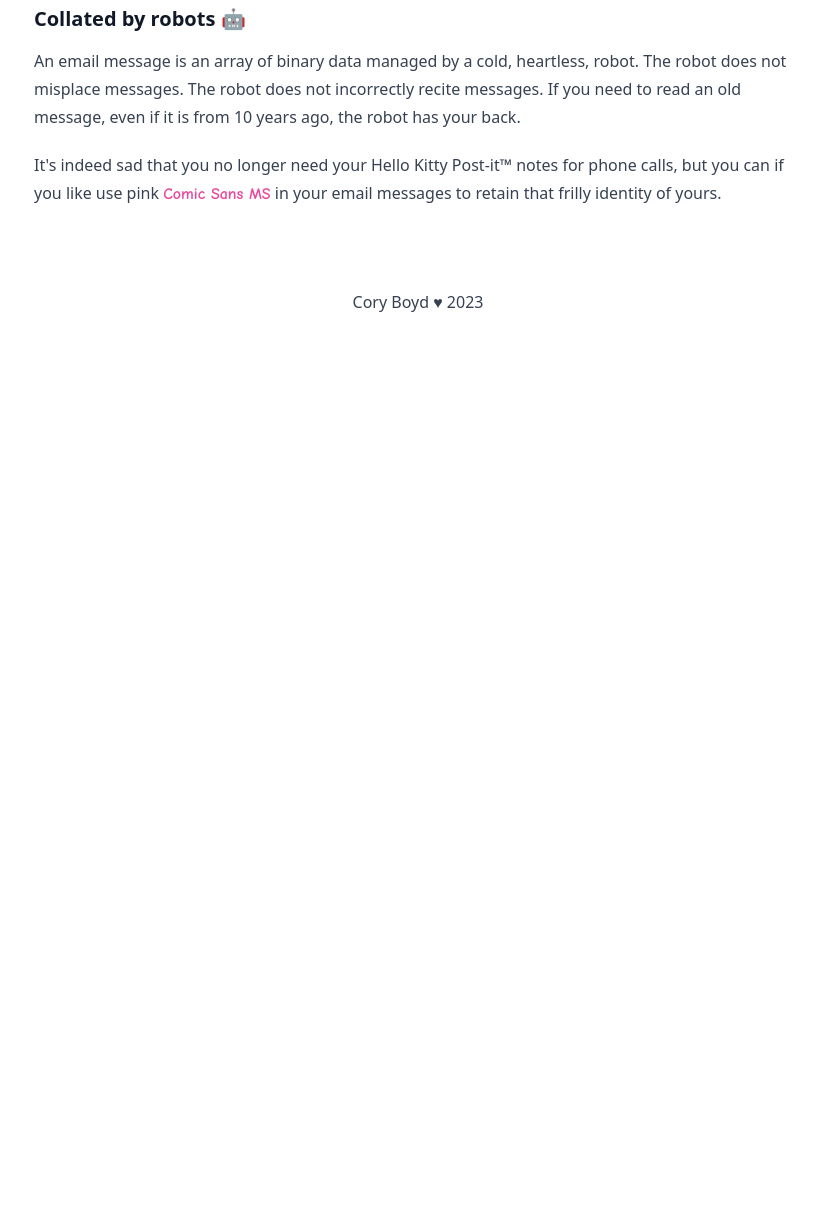
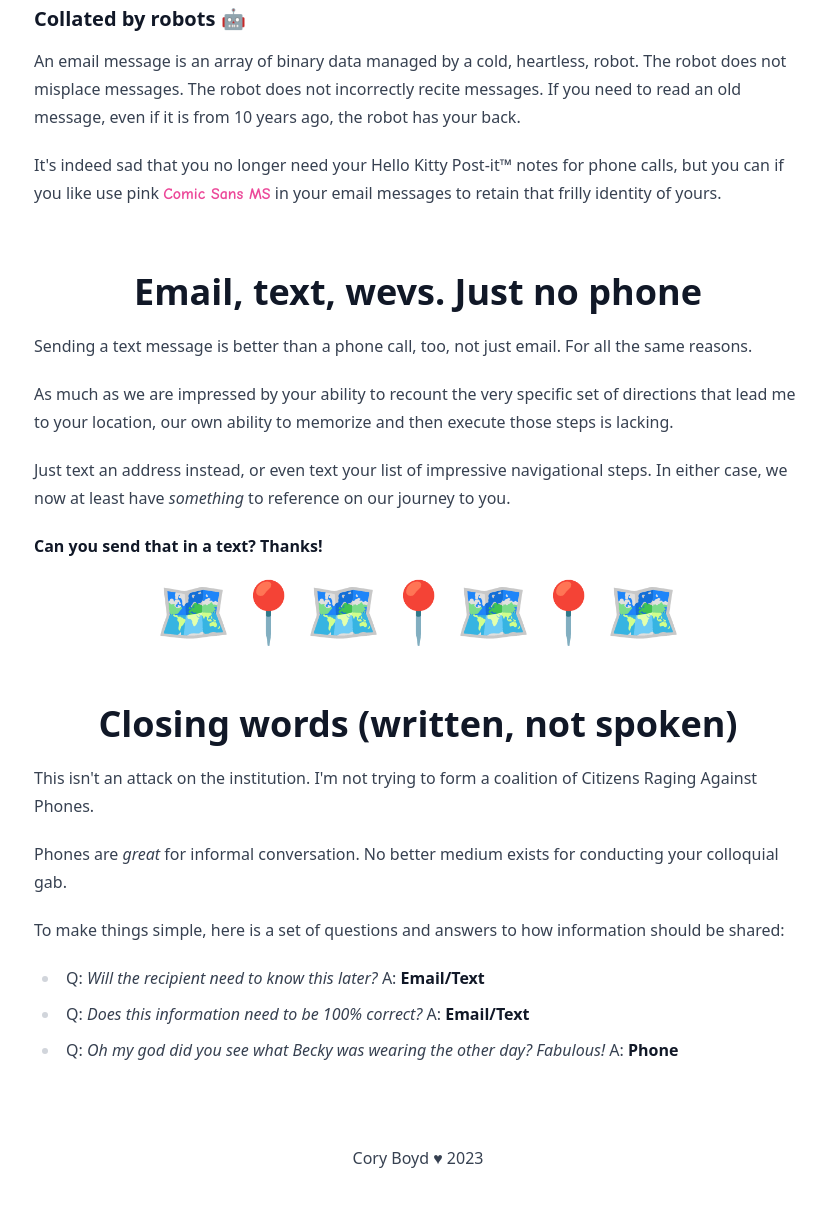
Before and after one commit to corytheboyd/phonesaredumb.com, a website built with Parcel: page src/index.html in a window 1280 px wide. Shown: the part 1873-3105 px from the top of the page, without its empty margins (222-1048 px from the left). Before the commit the page ends 2249 px from the top, so only its background shows below. Built offline with nearby package versions, Linux system fonts and the light colour scheme.

Commit message:
More copy

```diff
--- a/src/index.html
+++ b/src/index.html
@@ -130,6 +130,63 @@
               </p>
             </section>
           </div>
+
+          <section class="HeaderBox mt-16">
+            <h1>Email, text, wevs. Just no phone</h1>
+            <p>
+              Sending a text message is better than a phone call, too, not just
+              email. For all the same reasons.
+            </p>
+            <p>
+              As much as we are impressed by your ability to recount the very
+              specific set of directions that lead me to your location, our own
+              ability to memorize and then execute those steps is lacking.
+            </p>
+            <p>
+              Just text an address instead, or even text your list of impressive
+              navigational steps. In either case, we now at least have
+              <em>something</em> to reference on our journey to you.
+            </p>
+            <p><strong>Can you send that in a text? Thanks!</strong></p>
+            <div class="text-6xl text-center">🗺️📍🗺️📍🗺️📍🗺</div>
+          </section>
+
+          <section class="HeaderBox mt-16">
+            <h1>Closing words (written, not spoken)</h1>
+            <p>
+              This isn't an attack on the institution. I'm not trying to form a
+              coalition of Citizens Raging Against Phones.
+            </p>
+            <p>
+              Phones are <em>great</em> for informal conversation. No better
+              medium exists for conducting your colloquial gab.
+            </p>
+            <p>
+              To make things simple, here is a set of questions and answers to
+              how information should be shared:
+            </p>
+            <ul>
+              <li>
+                Q: <em>Will the recipient need to know this later?</em> A:
+                <strong>Email/Text</strong>
+              </li>
+              <li>
+                Q:
+                <em>Does this information need to be 100% correct?</em>
+                A:
+                <strong>Email/Text</strong>
+              </li>
+              <li>
+                Q:
+                <em
+                  >Oh my god did you see what Becky was wearing the other day?
+                  Fabulous!</em
+                >
+                A:
+                <strong>Phone</strong>
+              </li>
+            </ul>
+          </section>
         </article>
       </main>
       <footer class="Footer">
```
Also changed, not shown: dist/index.html.
